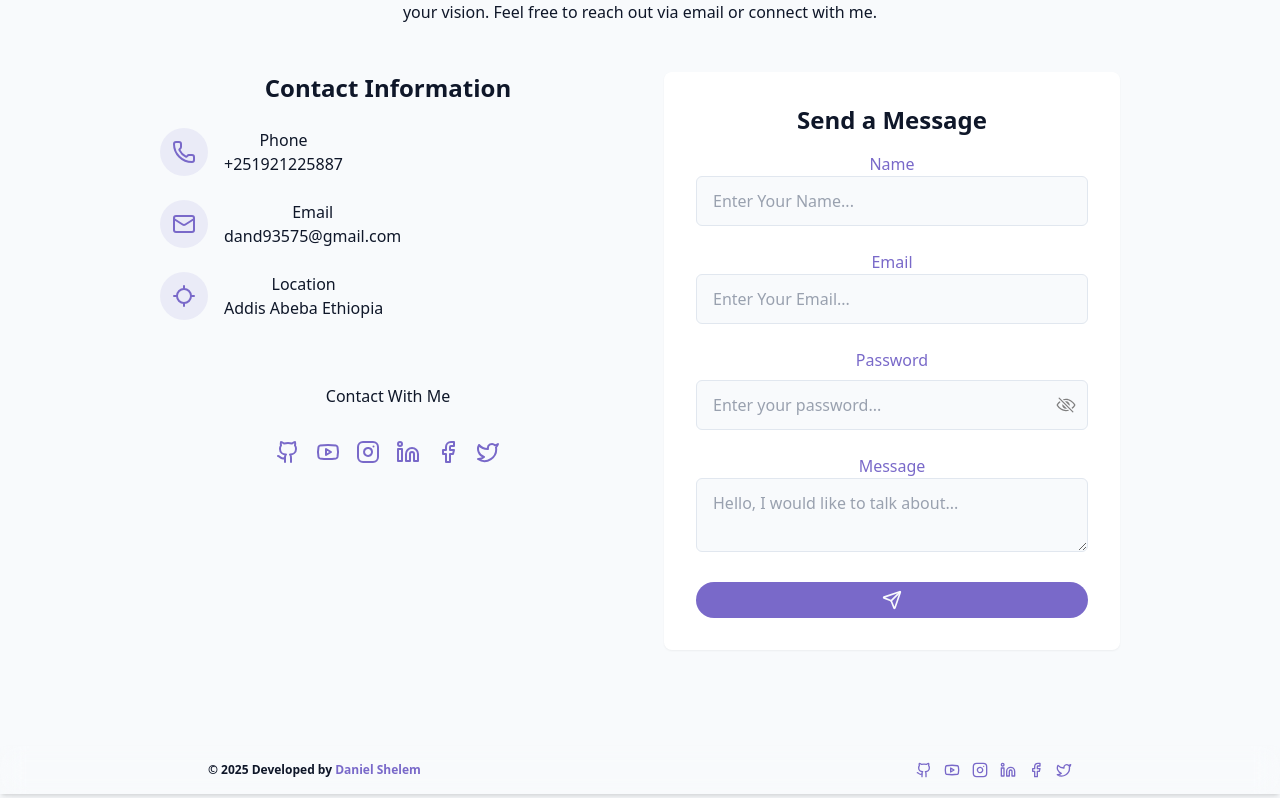
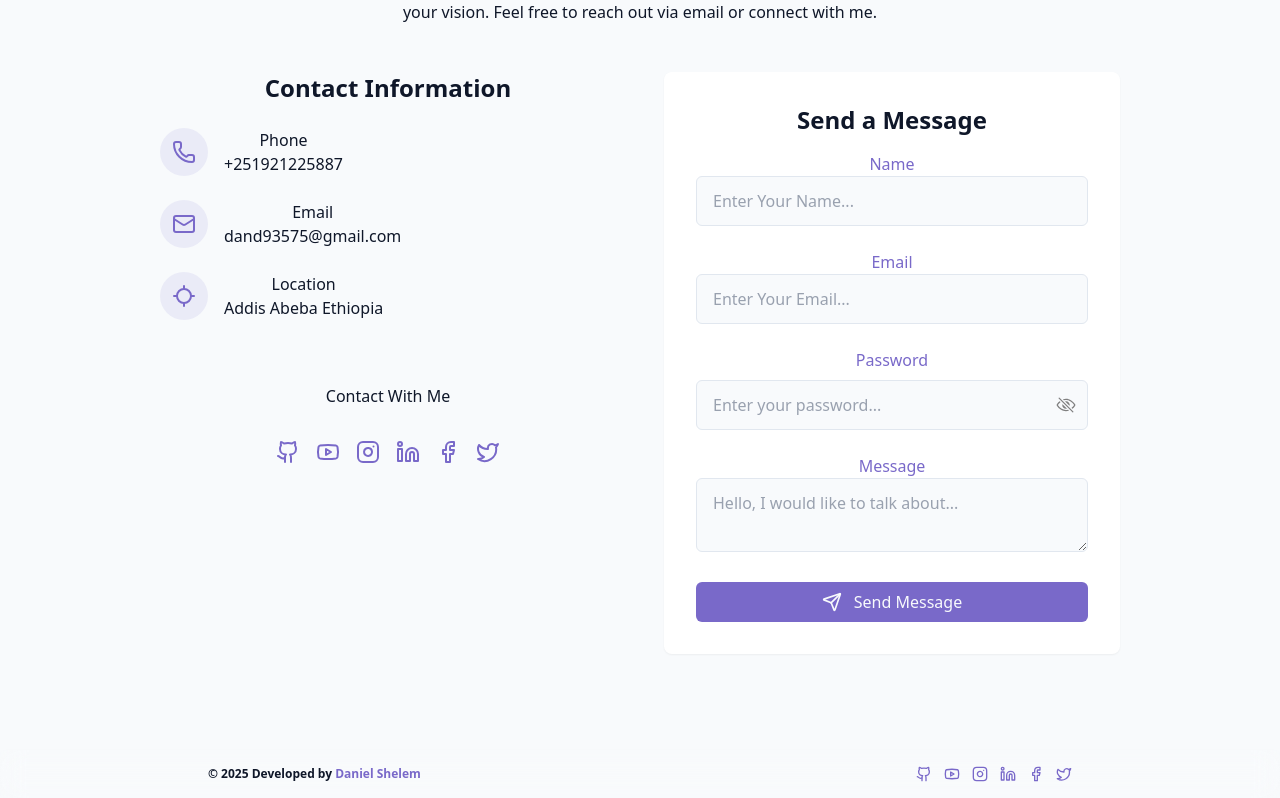
Before and after one commit to danidan902/Daniel-web, a React (Vite) app: page / in a window 1280 px wide. Shown: the part 3586-4384 px from the top of the page. Built offline with nearby package versions, Linux system fonts and the light colour scheme.

Commit message:
add first button

```diff
--- a/src/components/ContactSection.jsx
+++ b/src/components/ContactSection.jsx
@@ -18,6 +18,7 @@
  import axios from "axios";
 
 function ContactSection() {
+  const [loading, setLoading] = useState(false);
   const [isLook, setIsLook] = useState(false);
   const [name, setName] = useState("");
   const [email, setEmail] = useState("");
@@ -32,6 +33,7 @@
 
 const handleSubmit = async (e) => {
   e.preventDefault();
+  setLoading(true)
 
   try {
     const res = await axios.post(
@@ -64,9 +66,11 @@
     setStatusMessage("❌ Failed to send message. Please try again.");
   }
 
+   setLoading(false);
+
   setTimeout(() => {
     setStatusMessage("");
-  }, 3000);
+  }, 5000);
 };
 
 
@@ -259,12 +263,47 @@
                 />
               </div>
 
-              <button
-                type="submit"
-                className="cosmic-button w-full flex items-center justify-center gap-20"
-              >
-                <Send size={20} />
-              </button>
+   <button
+  type="submit"
+  disabled={loading}
+  className={`cosmic-button w-full flex items-center justify-center gap-3 py-2 px-4 rounded-md ${
+    loading ? "opacity-60 cursor-not-allowed" : ""
+  }`}
+>
+  {loading ? (
+    <>
+      <svg
+        className="animate-spin h-5 w-5 text-white"
+        xmlns="http://www.w3.org/2000/svg"
+        fill="none"
+        viewBox="0 0 24 24"
+      >
+        <circle
+          className="opacity-25"
+          cx="12"
+          cy="12"
+          r="10"
+          stroke="currentColor"
+          strokeWidth="4"
+        ></circle>
+        <path
+          className="opacity-75"
+          fill="currentColor"
+          d="M4 12a8 8 0 018-8v8H4z"
+        ></path>
+      </svg>
+      Sending...
+    </>
+  ) : (
+    <>
+      <Send size={20} />
+      Send Message
+    </>
+  )}
+</button>
+
+
+
             </form>
           </div>
         </div>
```
